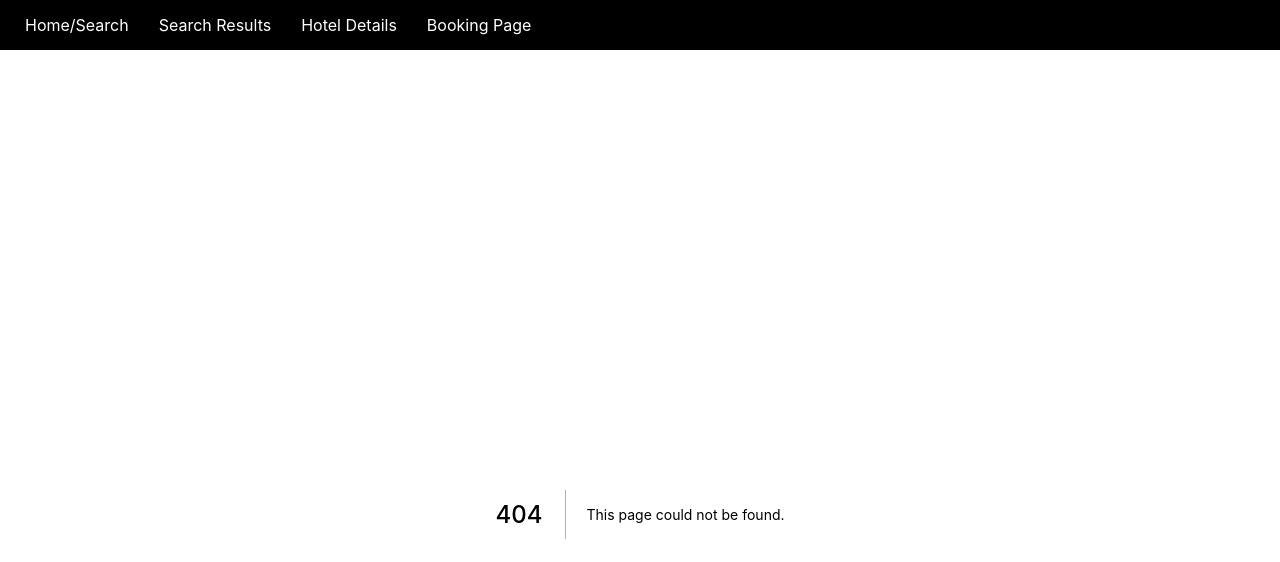
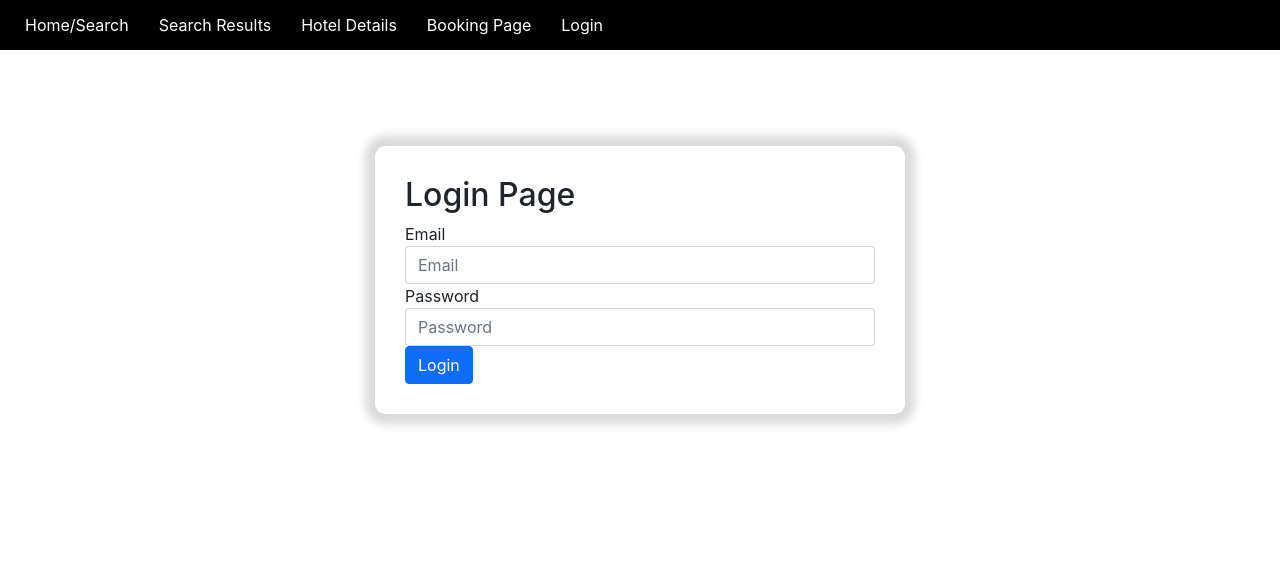
Before and after one commit to issacj-17/SUTD_ESC_2022_Hotel-Booking, a Next.js app in the folder hotel-booking-app/: page /userAuth/login in a window 1280 px wide. Before the commit this address had no page. Shown: the top 562 px of the page. Built offline with nearby package versions, Linux system fonts and the light colour scheme.

Commit message:
Created Login Page

```diff
--- a/hotel-booking-app/common/components/Nav.js
+++ b/hotel-booking-app/common/components/Nav.js
@@ -42,6 +42,9 @@ const Nav = () => {
             <li>
                 <Link href='/bookingPage'>Booking Page</Link>
             </li>
+            <li>
+                <Link href='/userAuth/login'>Login</Link>
+            </li>
         </ul>
     </nav>
 
--- /dev/null
+++ b/hotel-booking-app/modules/UserAuth/components/loginForm.js
@@ -0,0 +1,46 @@
+import React from 'react'
+import { withFormik, Form, Field } from 'formik'
+
+
+const LoginPage = (props) => {
+  const loginPageStyle = {
+    margin: "32px auto 37px",
+    maxWidth: "530px",
+    background: "#fff",
+    padding: "30px",
+    borderRadius: "10px",
+    boxShadow: "0px 0px 10px 10px rgba(0,0,0,0.15)"
+  }
+  return(
+      <div className="container">
+        <div className="login-wrapper" style={loginPageStyle}>
+          <h2>Login Page</h2>
+          <Form className="form-container">
+            <div className="form-group">
+              <label htmlFor="email">Email</label>
+              <Field type="text" name="email" className={"form-control"} placeholder="Email" />
+            </div>
+            <div className="form-group">
+                <label htmlFor="password">Password</label>
+                <Field type="password" name="password" className={"form-control"} placeholder="Password" />
+            </div>
+            <button type="submit" className="btn btn-primary">Login</button>
+          </Form>
+        </div>
+      </div>
+  )
+}
+
+const LoginFormik = withFormik({
+  mapPropsToValues: (props) => {
+    return {
+      email: props.email || '',
+      password: props.password || ''
+    }
+  },
+  handleSubmit: (values) => {
+    console.log(values)
+  }
+})(LoginPage)
+
+export default LoginFormik
--- /dev/null
+++ b/hotel-booking-app/pages/userAuth/login.js
@@ -0,0 +1,19 @@
+
+import React from 'react';
+import 'bootstrap/dist/css/bootstrap.min.css';
+import LoginForm from '../../modules/UserAuth/components/loginForm'
+
+
+export default function login() {
+  console.log("reached")
+    return (
+    <div className="container">
+        <div className='col'>
+            <LoginForm>
+
+            </LoginForm>
+        </div>
+    </div>
+
+  )
+}
```
